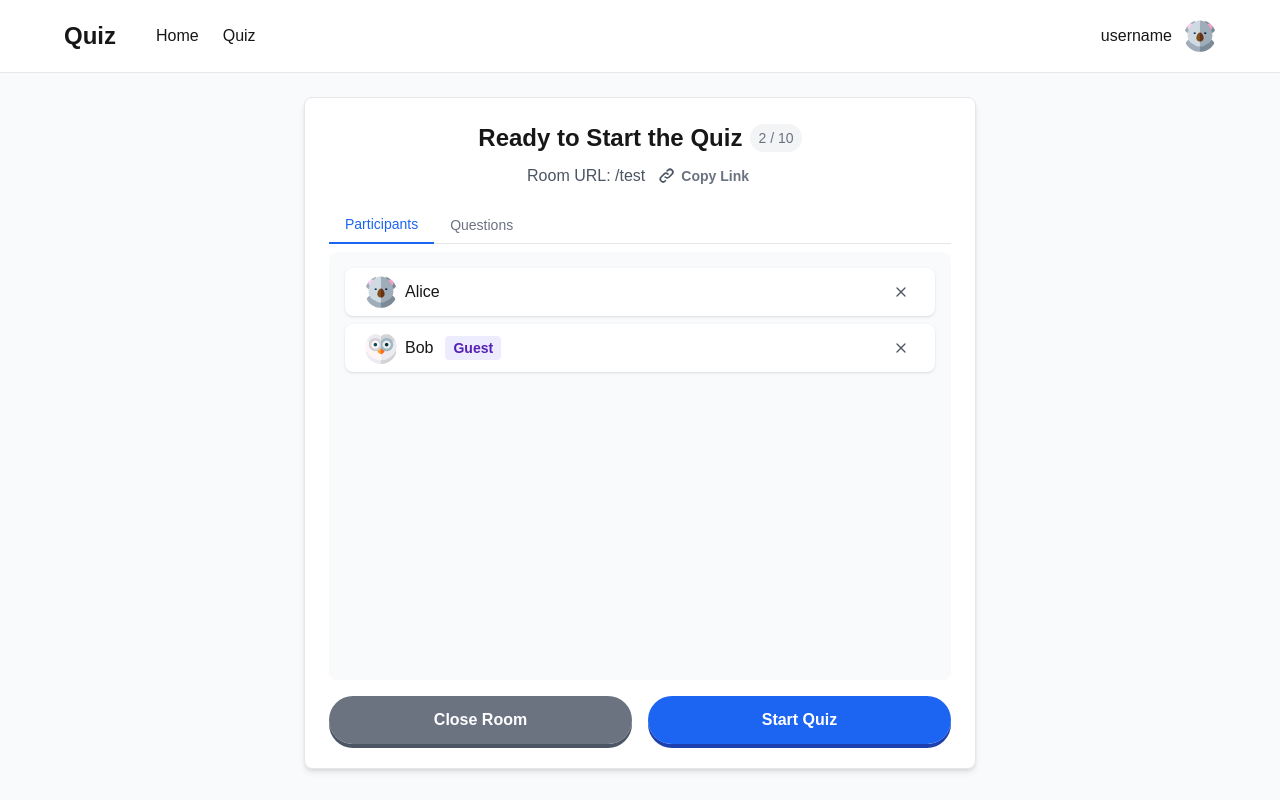
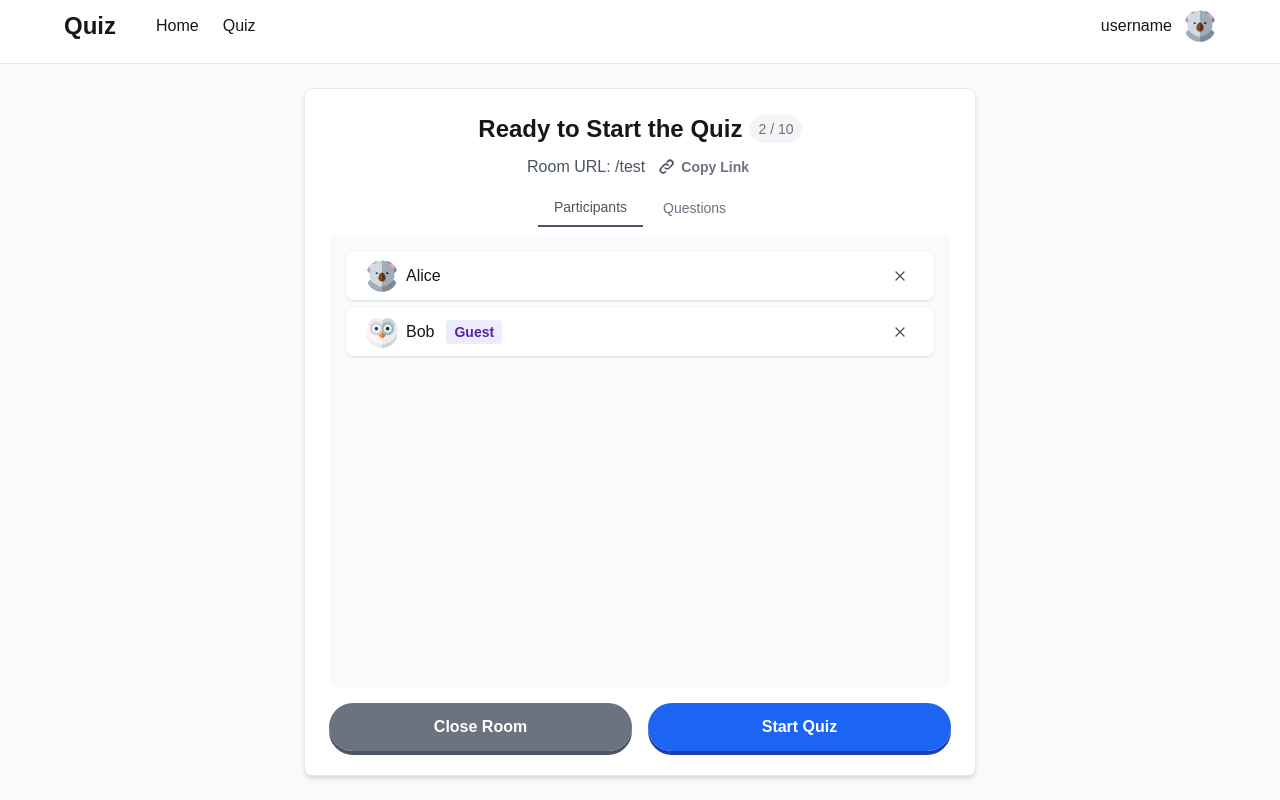
Before and after one commit to kazuki-0418/Qui-zoo, a Next.js app in the folder frontend/: page /rooms/1/host in a window 1280 px wide. Built offline with nearby package versions, Linux system fonts and the light colour scheme.

Commit message:
add TabNavigation

```diff
--- a/frontend/src/app/rooms/[roomCode]/host/page.tsx
+++ b/frontend/src/app/rooms/[roomCode]/host/page.tsx
@@ -1,7 +1,11 @@
 "use client";
-
 import { HostWaitingRoom } from "@/components/pages/rooms/HostWaitingRoom";
+import { FullHeightCardLayout } from "@/components/ui/FullHeightCardLayout";
 
 export default function RoomsHostPage() {
-  return <HostWaitingRoom />;
+  return (
+    <FullHeightCardLayout>
+      <HostWaitingRoom />
+    </FullHeightCardLayout>
+  );
 }
--- a/frontend/src/app/rooms/layout.tsx
+++ /dev/null
@@ -1,15 +0,0 @@
-"use client";
-
-export default function RoomsLayout({
-  children,
-}: Readonly<{
-  children: React.ReactNode;
-}>) {
-  return (
-    <div className="container h-[calc(100vh-4rem)] md:h-[calc(100vh-5rem)] mx-auto md:py-6 flex items-center bg-white md:bg-gray-50">
-      <div className="flex flex-col max-w-2xl mx-auto h-full w-full rounded-lg md:border border-gray-200 bg-white md:shadow-md p-5 md:p-6">
-        {children}
-      </div>
-    </div>
-  );
-}
--- a/frontend/src/components/pages/rooms/HostWaitingRoom.tsx
+++ b/frontend/src/components/pages/rooms/HostWaitingRoom.tsx
@@ -1,10 +1,10 @@
+import { ParticipantList } from "@/components/shared/ParticipantList";
+import { QuestionList } from "@/components/shared/QuestionList";
 import { PushButton } from "@/components/ui/PushButton";
-import { Tabs } from "@/components/ui/Tabs";
+import { TabNavigation } from "@/components/ui/Tabs";
 import Image from "next/image";
 import { useParams } from "next/navigation";
 import { useState } from "react";
-import { ParticipantList } from "../../shared/ParticipantList";
-import { QuestionList } from "./QuestionList";
 
 interface Participant {
   id: string;
@@ -84,8 +84,11 @@ export function HostWaitingRoom() {
   const { roomCode } = useParams();
   const [isCopied, setIsCopied] = useState(false);
   const [participants, setParticipants] = useState<Participant[]>(demoParticipants);
-  const [questions, setQuestions] = useState<Question[]>(demoQuestions);
+  // const [questions, setQuestions] = useState<Question[]>(demoQuestions);
   const [activeTab, setActiveTab] = useState(tabs[0].id);
+
+  //TODO demo
+  const questions = demoQuestions;
 
   const handleStartQuiz = () => {
     if (participants.length < 2) {
@@ -107,20 +110,7 @@ export function HostWaitingRoom() {
     setParticipants(participants.filter((p) => p.id !== id));
   };
 
-  const handleAddQuestion = () => {
-    // TODO: Implement add question
-  };
-
-  const handleEditQuestion = (id: string) => {
-    // TODO: Implement edit question
-  };
-
-  const handleDeleteQuestion = (id: string) => {
-    setQuestions(questions.filter((q) => q.id !== id));
-  };
-
   return (
-    <>
     <div className="h-full flex flex-col text-center gap-2">
       <div className="flex items-center justify-center gap-2">
         <h2 className="text-2xl font-bold">Ready to Start the Quiz</h2>
@@ -130,7 +120,7 @@ export function HostWaitingRoom() {
           <span>{participantsLimit}</span>
         </div>
       </div>
-        <div className="flex align-center items-center justify-center relative space-x-2 mb-2">
+      <div className="flex align-center items-center justify-center relative space-x-2">
         <p className="text-gray-600">Room URL: {roomUrl}</p>
         <button
           onClick={onCopyRoomCode}
@@ -147,21 +137,18 @@ export function HostWaitingRoom() {
           <span className="text-sm font-bold">Copy Link</span>
         </button>
       </div>
-        <Tabs activeTab={activeTab} onTabChange={setActiveTab} tabs={tabs} />
-        <div className="grow bg-gray-50 rounded-lg p-4 overflow-y-auto">
+      <TabNavigation activeTab={activeTab} onTabChange={setActiveTab} tabs={tabs} />
+      <div className="grow bg-gray-50 border border-gray-50 rounded-lg p-4 overflow-y-auto">
         {activeTab === "participants" ? (
           <ParticipantList
             participants={participants}
             onRemoveParticipant={handleRemoveParticipant}
           />
         ) : (
-            <QuestionList
-              questions={questions}
-            />
+          <QuestionList questions={questions} />
         )}
       </div>
-      </div>
-      <div className="flex gap-2 md:gap-4 mt-4">
+      <div className="flex gap-2 md:gap-4 mt-2">
         <PushButton color="cancel" size="md" width="full" onClick={handleCancelRoom}>
           Close Room
         </PushButton>
@@ -175,6 +162,6 @@ export function HostWaitingRoom() {
           Start Quiz
         </PushButton>
       </div>
-    </>
+    </div>
   );
 }
--- a/frontend/src/components/shared/Header.tsx
+++ b/frontend/src/components/shared/Header.tsx
@@ -41,8 +41,9 @@ export function Header({ username, avatarImage }: HeaderProps) {
   }, []);
 
   return (
-    <Navbar fluid className="p-3 md:p-5 md:px-8 border-b border-gray-200 bg-white">
-      <div className="flex items-center justify-between w-full max-w-6xl mx-auto">
+    <header>
+      <Navbar fluid className="h-[3rem] md:h-[4rem] px-3 md:px-8 border-b border-gray-200 bg-white">
+        <div className="h-full flex items-center justify-between w-full max-w-6xl mx-auto">
           {/* logo */}
           <div className="flex items-center gap-10">
             <NavbarBrand as={Link} href="/">
@@ -109,5 +110,6 @@ export function Header({ username, avatarImage }: HeaderProps) {
           </div>
         </div>
       </Navbar>
+    </header>
   );
 }
--- a/frontend/src/components/shared/ParticipantList.tsx
+++ b/frontend/src/components/shared/ParticipantList.tsx
@@ -1,7 +1,6 @@
 import { AvatarIcon } from "@/components/ui/AvatarIcon";
 import { Badge } from "flowbite-react";
 import Image from "next/image";
-import { useState } from "react";
 
 interface Participant {
   id: string;
@@ -16,7 +15,6 @@ interface ParticipantListProps {
 }
 
 export function ParticipantList({ participants, onRemoveParticipant }: ParticipantListProps) {
-
   return (
     <div className="space-y-2">
       {participants.map((participant) => (
--- /dev/null
+++ b/frontend/src/components/ui/FullHeightCardLayout.tsx
@@ -0,0 +1,16 @@
+// components/ui/FullHeightCard.tsx
+import type { ReactNode } from "react";
+
+interface FullHeightCardProps {
+  children: ReactNode;
+}
+
+export function FullHeightCardLayout({ children }: FullHeightCardProps) {
+  return (
+    <div className="container h-[calc(100vh-3rem)] md:h-[calc(100vh-4rem)] mx-auto md:py-6 flex items-center bg-white md:bg-gray-50">
+      <div className="flex flex-col max-w-2xl mx-auto h-full w-full rounded-lg md:border border-gray-200 bg-white md:shadow-md p-5 md:p-6">
+        {children}
+      </div>
+    </div>
+  );
+}
--- a/frontend/src/components/ui/Tabs.tsx
+++ b/frontend/src/components/ui/Tabs.tsx
@@ -4,14 +4,12 @@ interface TabProps {
   onClick: () => void;
 }
 
-function Tab({ label, isActive, onClick }: TabProps) {
+function TabButton({ label, isActive, onClick }: TabProps) {
   return (
     <button
       onClick={onClick}
       className={`px-4 py-2 text-sm font-medium transition-colors ${
-        isActive
-          ? "text-blue-600 border-b-2 border-blue-600"
-          : "text-gray-500 hover:text-gray-700 hover:border-gray-300"
+        isActive ? "text-gray-600 border-b-2 border-gray-600" : "text-gray-500 hover:text-gray-600"
       }`}
     >
       {label}
@@ -25,19 +23,17 @@ interface TabsProps {
   tabs: { id: string; label: string }[];
 }
 
-export function Tabs({ activeTab, onTabChange, tabs }: TabsProps) {
+export function TabNavigation({ activeTab, onTabChange, tabs }: TabsProps) {
   return (
-    <div className="border-b border-gray-200">
-      <nav className="flex -mb-px">
+    <div className="flex gap-1 justify-center">
       {tabs.map((tab) => (
-          <Tab
+        <TabButton
           key={tab.id}
           label={tab.label}
           isActive={activeTab === tab.id}
           onClick={() => onTabChange(tab.id)}
         />
       ))}
-      </nav>
     </div>
   );
 }
```
Also changed, not shown: frontend/src/components/shared/QuestionList.tsx (renamed from frontend/src/components/pages/rooms/QuestionList.tsx). Lines whose indentation alone changed are shown as unchanged.
